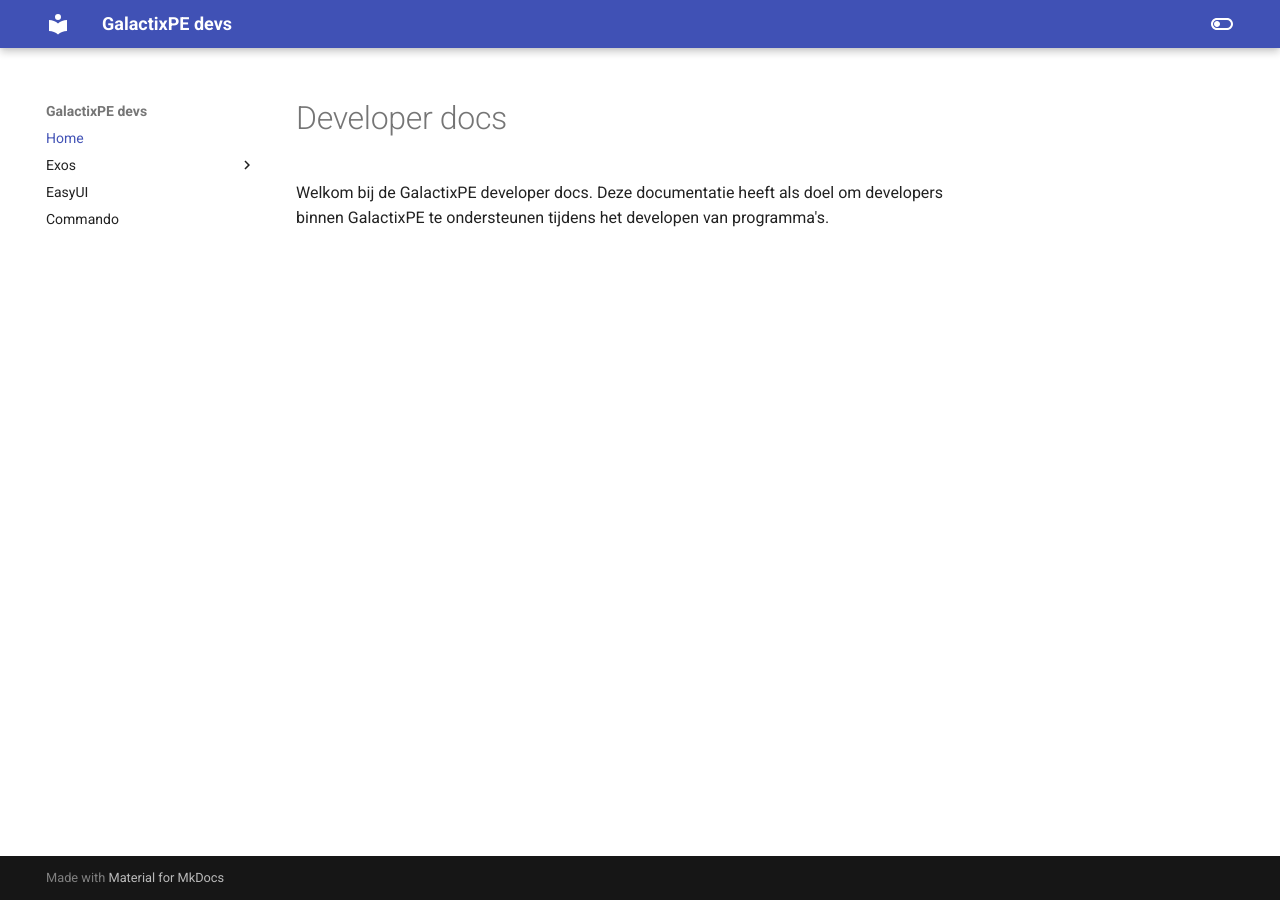
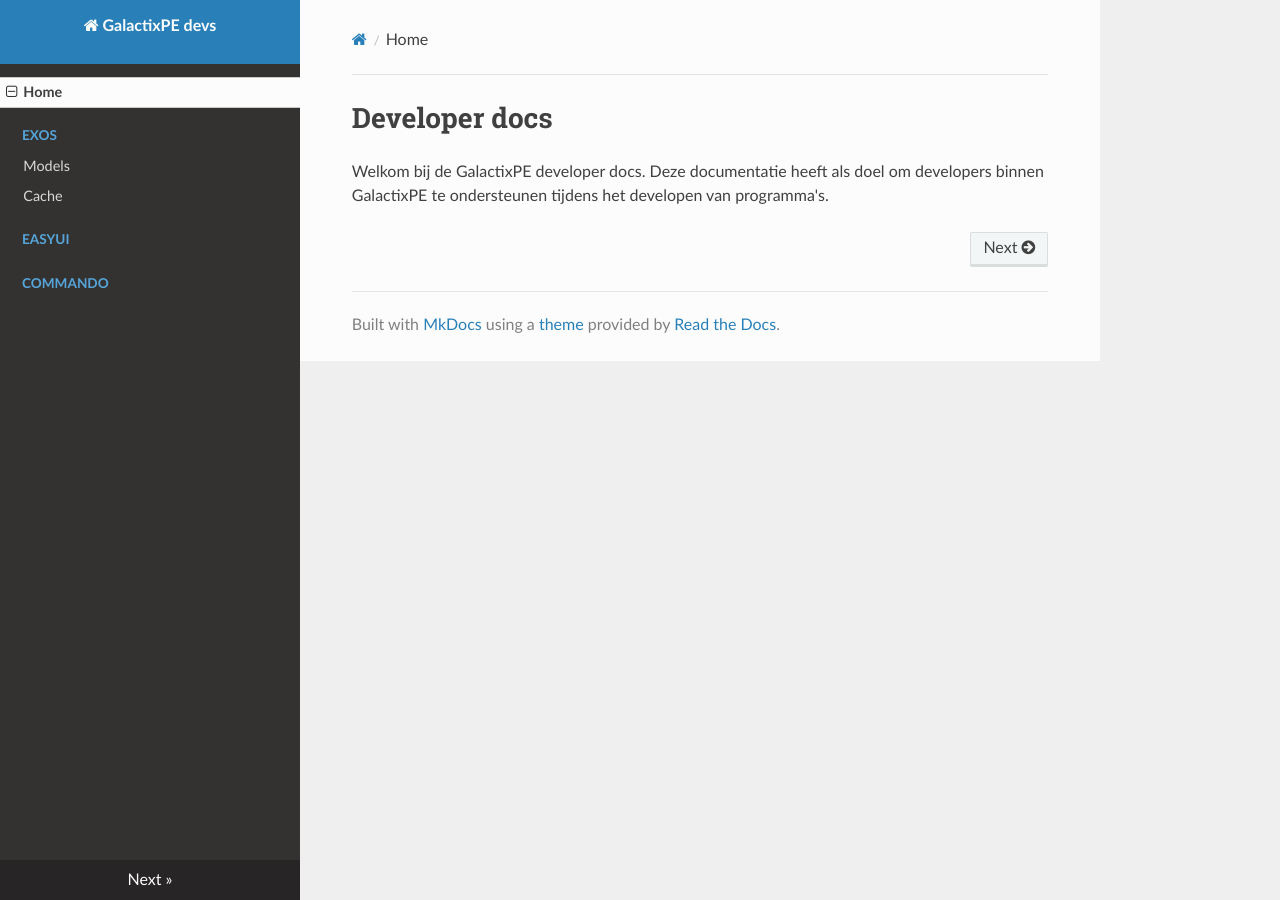
Before and after one commit to GalactixPE/Galactix-docs, an MkDocs documentation site: the page built from docs/index.md, in a window 1280 px wide. Built offline with MkDocs 1.6.1, drawn with Linux system fonts in a browser that asks for light colours; nearby versions of some CDN libraries.

Commit message:
Update mkdocs.yml

```diff
--- a/mkdocs.yml
+++ b/mkdocs.yml
@@ -21,16 +21,8 @@
     - commando/README.md
 
 theme:
-  name: material
-  palette:
-    - scheme: default
-      toggle:
-        icon: material/toggle-switch-off-outline
-        name: Switch to dark mode
-    - scheme: slate
-      toggle:
-        icon: material/toggle-switch
-        name: Switch to light mode
+  name: readthedocs
+
 
 plugins:
   - section-index
```
